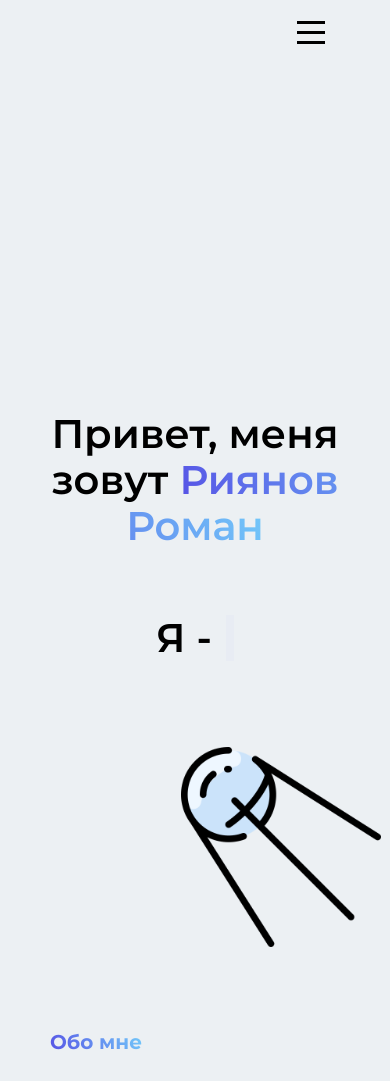
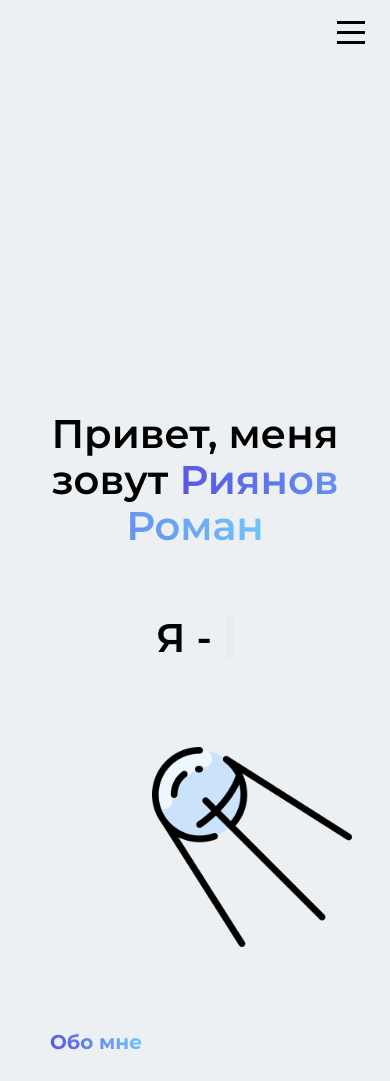
Before and after one commit to RomanRiyanov/portfolio, a React (Vite) app: page / in a window 390 px wide. Shown: the top 1081 px of the page. Built offline with nearby package versions, Linux system fonts and the light colour scheme.

Commit message:
[develop] fix bugs

```diff
--- a/src/components/About/About.tsx
+++ b/src/components/About/About.tsx
@@ -12,7 +12,7 @@ export function About() {
           Успешно работал авиационным инженером, но столкнулся с потолком для роста. Переквалифицировался в разработчика:
           фронтенд привлекает меня широким спектром применения и осязаемыми результатами своей работы.<br/>
           Есть опыт работы с составе кросс-функциональной команды - разработка приложения для отслеживания выгорания сотрудников.
-          В какой-то момент мы поняли, что фактически у нас получается полноценная CRM - MoodBeat.<br/>
+          В конечном итоге из него получилась полноценная CRM - MoodBeat.<br/>
           Принимал участие в развитии стартапа Quicks - плагин для хрома, с помощью ChatGPT делает выжимки с видео из ютуба.
           В основном занимался версткой страниц и компонентов, писал некрупный функционал на JS.<br/>
           Есть опыт верстки как небольших лендингов, так и создания полноценных SPA с реализованным фронт- и бэк-эндом.<br/>
--- a/src/components/Header/Header.scss
+++ b/src/components/Header/Header.scss
@@ -66,6 +66,10 @@
     display: none;
   }
 
+  .header {
+    padding: 10px;
+  }
+
   .button-tool-popup {
     display: flex;
   }
--- a/src/components/Main/Main.scss
+++ b/src/components/Main/Main.scss
@@ -15,7 +15,7 @@
   &-image {
     position: absolute;
     top: 75%;
-    left: 45%;
+    left: 35%;
     width: 200px;
     height: 200px;
 
```
